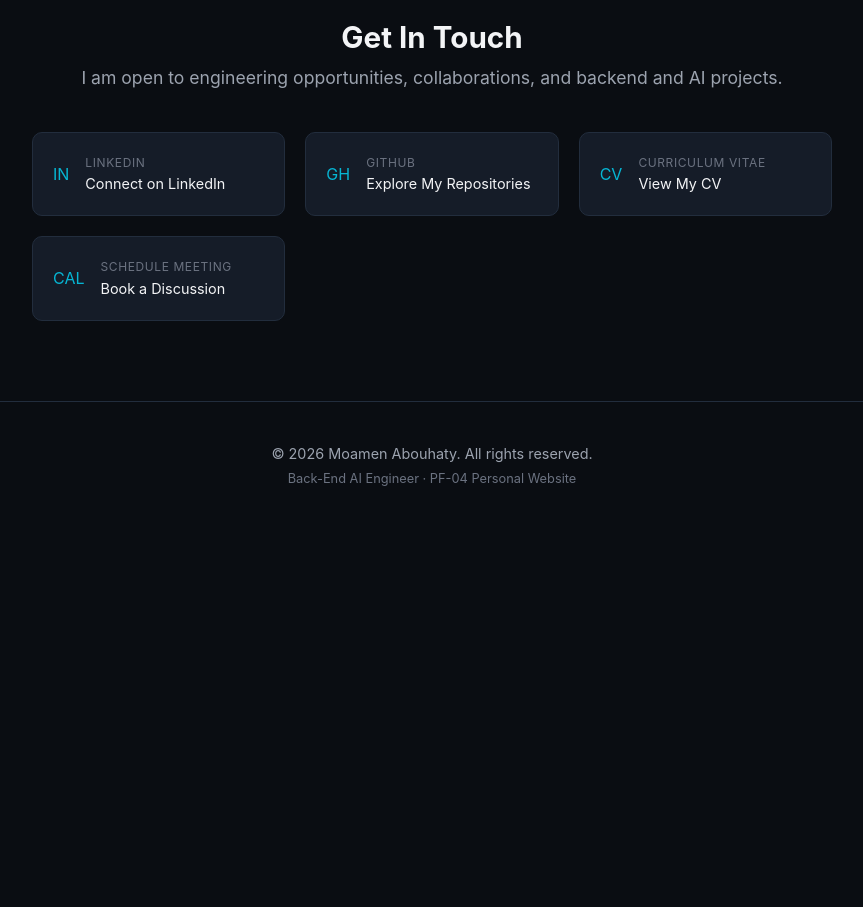
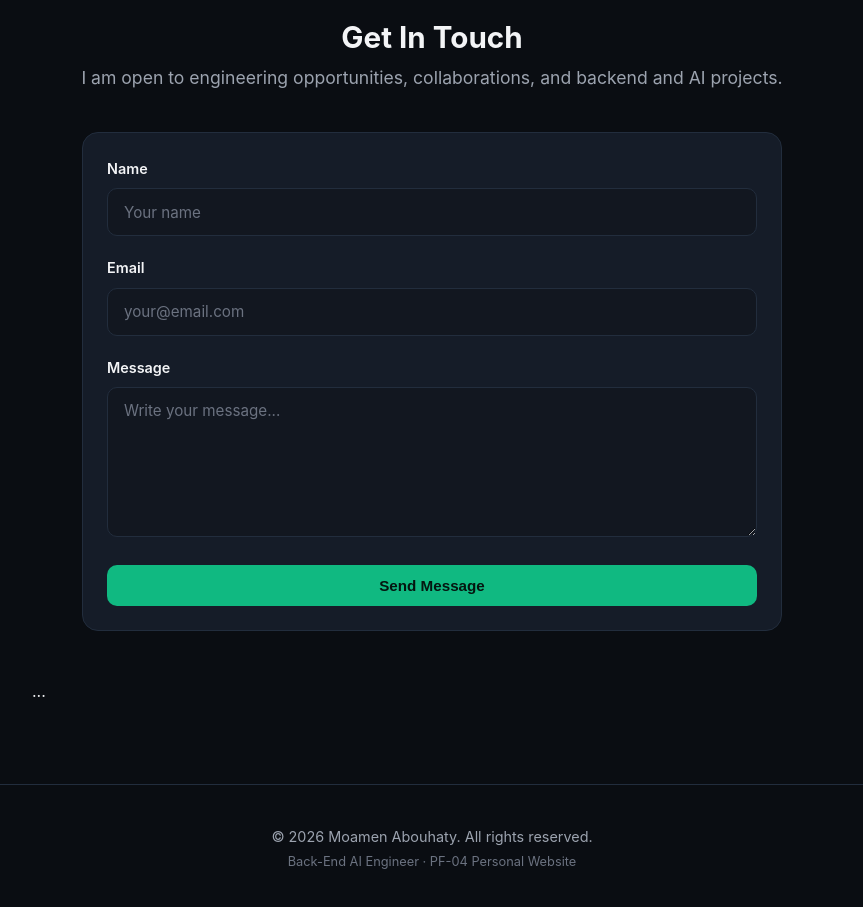
Before and after one commit to MoamenAbouhaty/Moamen-Personal-Website, a plain HTML site: page index.html in a window 1280 px wide. Shown: the part 4740-5647 px from the top of the page, without its empty margins (208-1071 px from the left). Before the commit the page ends 5269 px from the top, so only its background shows below. Drawn offline with Linux system fonts and the light colour scheme.

Commit message:
feat: add working contact form

```diff
--- a/index.html
+++ b/index.html
@@ -1083,129 +1083,68 @@
 
                 <div class="contact-wrapper">
 
-                    <h2 class="section-title">
-                        Get In Touch
-                    </h2>
+    <h2 class="section-title">
+        Get In Touch
+    </h2>
 
-                    <p class="contact-lead">
-                        I am open to engineering opportunities,
-                        collaborations, and backend and AI projects.
-                    </p>
+    <p class="contact-lead">
+        I am open to engineering opportunities,
+        collaborations, and backend and AI projects.
+    </p>
 
+    <!-- CONTACT FORM -->
+    <form
+    class="contact-form"
+    action="https://formspree.io/f/YOUR_FORM_ID"
+    method="POST"
+>
 
-                    <div class="contact-grid">
+    <div class="form-group">
+        <label for="name">Name</label>
+        <input
+            type="text"
+            id="name"
+            name="name"
+            placeholder="Your name"
+            required
+        >
+    </div>
 
+    <div class="form-group">
+        <label for="email">Email</label>
+        <input
+            type="email"
+            id="email"
+            name="email"
+            placeholder="your@email.com"
+            required
+        >
+    </div>
 
-                        <!-- LinkedIn -->
-                        <a
-                            href="https://www.linkedin.com/in/moamen-elsayed-abouhaty/"
-                            target="_blank"
-                            rel="noopener noreferrer"
-                            class="contact-card"
-                        >
+    <div class="form-group">
+        <label for="message">Message</label>
+        <textarea
+            id="message"
+            name="message"
+            rows="6"
+            placeholder="Write your message..."
+            required
+        ></textarea>
+    </div>
 
-                            <div class="contact-card-icon">
-                                <span>IN</span>
-                            </div>
+    <button
+        type="submit"
+        class="btn btn-primary form-submit"
+    >
+        Send Message
+    </button>
 
-                            <div class="contact-card-info">
+</form>
 
-                                <span class="label">
-                                    LinkedIn
-                                </span>
+    <div class="contact-grid">
 
-                                <span class="val">
-                                    Connect on LinkedIn
-                                </span>
-
-                            </div>
-
-                        </a>
-
-
-                        <!-- GitHub -->
-                        <a
-                            href="https://github.com/MoamenAbouhaty"
-                            target="_blank"
-                            rel="noopener noreferrer"
-                            class="contact-card"
-                        >
-
-                            <div class="contact-card-icon">
-                                <span>GH</span>
-                            </div>
-
-                            <div class="contact-card-info">
-
-                                <span class="label">
-                                    GitHub
-                                </span>
-
-                                <span class="val">
-                                    Explore My Repositories
-                                </span>
-
-                            </div>
-
-                        </a>
-
-
-                        <!-- CV -->
-                        <a
-                            href="https://drive.google.com/file/d/15S1XRmQNBvAqiqTQGl_9G3AQZHx22PkS/view?usp=drive_link"
-                            target="_blank"
-                            rel="noopener noreferrer"
-                            class="contact-card"
-                        >
-
-                            <div class="contact-card-icon">
-                                <span>CV</span>
-                            </div>
-
-                            <div class="contact-card-info">
-
-                                <span class="label">
-                                    Curriculum Vitae
-                                </span>
-
-                                <span class="val">
-                                    View My CV
-                                </span>
-
-                            </div>
-
-                        </a>
-
-
-                        <!-- Booking -->
-                        <a
-                            href="https://calendly.com/hybrid0b1/30min"
-                            target="_blank"
-                            rel="noopener noreferrer"
-                            class="contact-card"
-                        >
-
-                            <div class="contact-card-icon">
-                                <span>CAL</span>
-                            </div>
-
-                            <div class="contact-card-info">
-
-                                <span class="label">
-                                    Schedule Meeting
-                                </span>
-
-                                <span class="val">
-                                    Book a Discussion
-                                </span>
-
-                            </div>
-
-                        </a>
-
-                    </div>
-
-                </div>
+        <!-- LinkedIn -->
+        ...
 
             </div>
 
--- a/style.css
+++ b/style.css
@@ -849,3 +849,70 @@ a:hover {
         margin-top: 0.25rem;
     }
 }
+
+/* =========================================================
+   CONTACT FORM
+   ========================================================= */
+
+.contact-form {
+    width: 100%;
+    max-width: 700px;
+    margin: 0 auto 3rem;
+    padding: 1.5rem;
+    background: var(--bg-card);
+    border: 1px solid var(--border-color);
+    border-radius: var(--radius-lg);
+    text-align: left;
+}
+
+.form-group {
+    display: flex;
+    flex-direction: column;
+    margin-bottom: 1.25rem;
+}
+
+.form-group label {
+    color: var(--text-primary);
+    font-size: 0.9rem;
+    font-weight: 600;
+    margin-bottom: 0.5rem;
+}
+
+.form-group input,
+.form-group textarea {
+    width: 100%;
+    padding: 0.85rem 1rem;
+    background: var(--bg-secondary);
+    color: var(--text-primary);
+    border: 1px solid var(--border-color);
+    border-radius: var(--radius-md);
+    font-family: var(--font-main);
+    font-size: 0.95rem;
+    outline: none;
+    transition:
+        border-color var(--transition-fast),
+        box-shadow var(--transition-fast),
+        background var(--transition-fast);
+}
+
+.form-group input::placeholder,
+.form-group textarea::placeholder {
+    color: var(--text-muted);
+}
+
+.form-group input:focus,
+.form-group textarea:focus {
+    border-color: var(--accent-cyan);
+    background: var(--bg-tertiary);
+    box-shadow: 0 0 0 3px var(--accent-cyan-glow);
+}
+
+.form-group textarea {
+    resize: vertical;
+    min-height: 150px;
+}
+
+.form-submit {
+    width: 100%;
+    margin-top: 0.5rem;
+}
```
